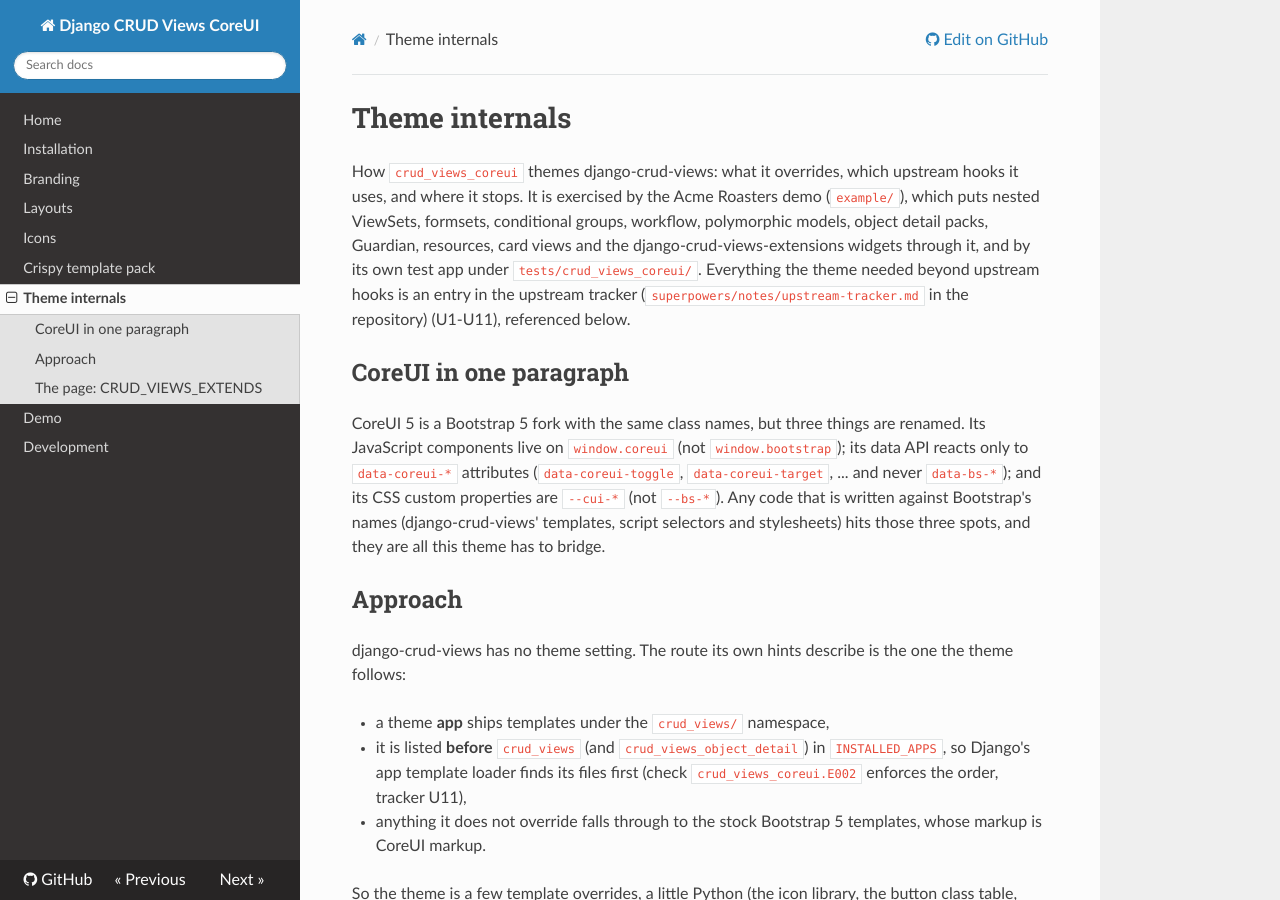
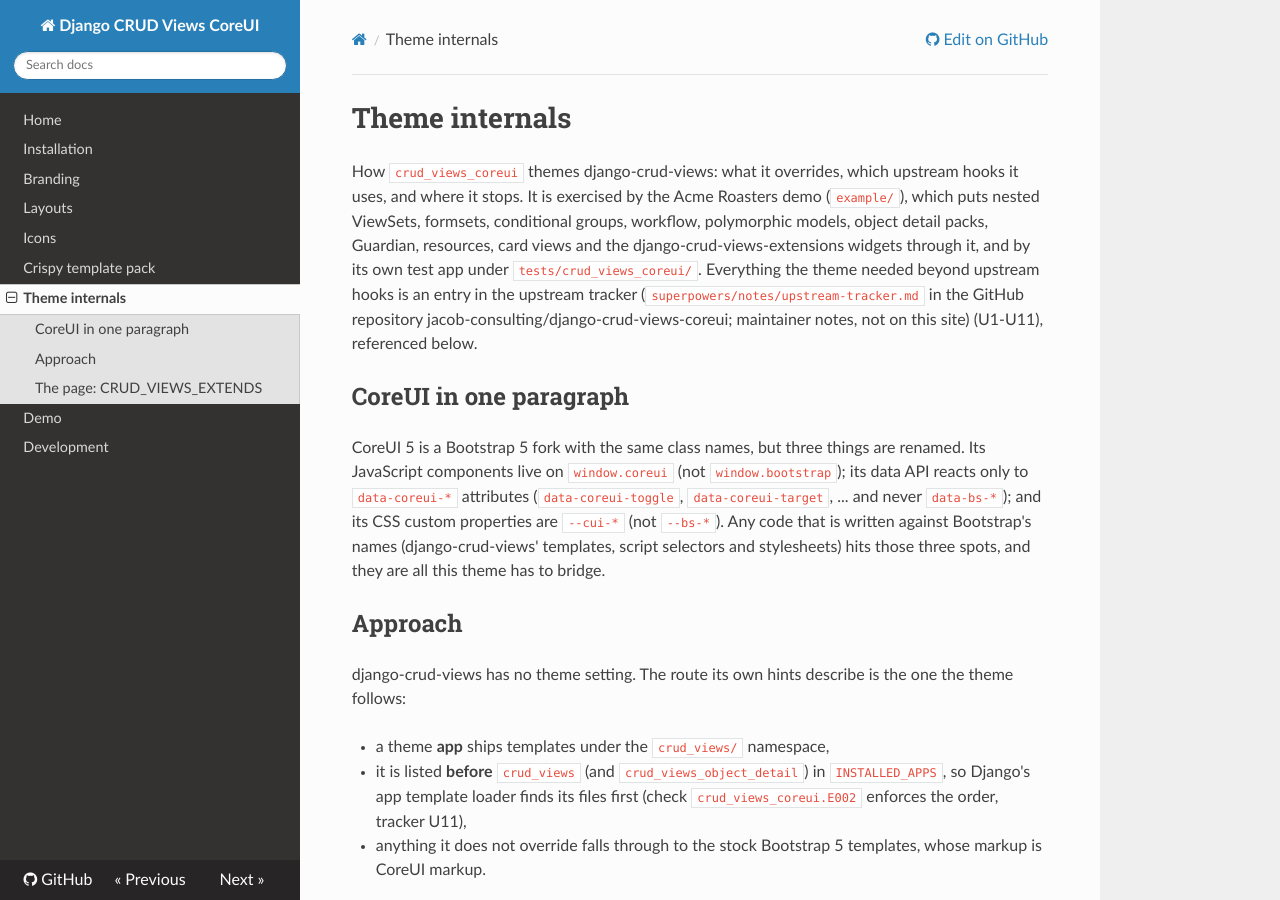
Before and after one commit to jacob-consulting/django-crud-views-coreui, an MkDocs documentation site: the page built from docs/theme_internals.md, in a window 1280 px wide and 900 px high. Built offline with MkDocs 1.6.1, drawn with Linux system fonts in a browser that asks for light colours; nearby versions of some CDN libraries.

Commit message:
Docs: say explicitly which files live in the GitHub repository

````diff
--- a/docs/crispy_coreui.md
+++ b/docs/crispy_coreui.md
@@ -45,7 +45,7 @@ use these in a `FormHelper` layout instead. crispy-forms' `UneditableField` sets
 
 Only two templates are edited by hand (`HAND_EDITED` in `vendored.py`); the vendoring script refuses to overwrite them
 without `--force`. The rationale is in
-`dev/crispy_coreui_hand_edits.md` in the repository.
+`dev/crispy_coreui_hand_edits.md` in the GitHub repository jacob-consulting/django-crud-views-coreui (maintainer notes, not on this site).
 
 | Template | Edit |
 |---|---|
--- a/docs/icons.md
+++ b/docs/icons.md
@@ -33,7 +33,7 @@ COREUI_ICON_ALIASES = {"customer": "cil-building"}
 ```
 
 The demo keeps one table, `ACME_ICONS`
-(`example/config/icons.py` in the repository),
+(`example/config/icons.py` in the GitHub repository jacob-consulting/django-crud-views-coreui (not on this site)),
 and feeds it to both settings, so the same names work in templates and in django-crud-views:
 
 ```python
--- a/docs/theme_internals.md
+++ b/docs/theme_internals.md
@@ -5,7 +5,7 @@ It is exercised by the Acme Roasters demo (`example/`), which puts nested ViewSe
 workflow, polymorphic models, object detail packs, Guardian, resources, card views and the django-crud-views-extensions
 widgets through it, and by its own test app under `tests/crud_views_coreui/`. Everything the theme needed beyond
 upstream hooks is an entry in the
-upstream tracker (`superpowers/notes/upstream-tracker.md` in the repository)
+upstream tracker (`superpowers/notes/upstream-tracker.md` in the GitHub repository jacob-consulting/django-crud-views-coreui; maintainer notes, not on this site)
 (U1-U11), referenced below.
 
 ## CoreUI in one paragraph
````
Also changed, not shown: docs/branding.md (+3 -3 lines), docs/development.md (+1 -1 lines).
